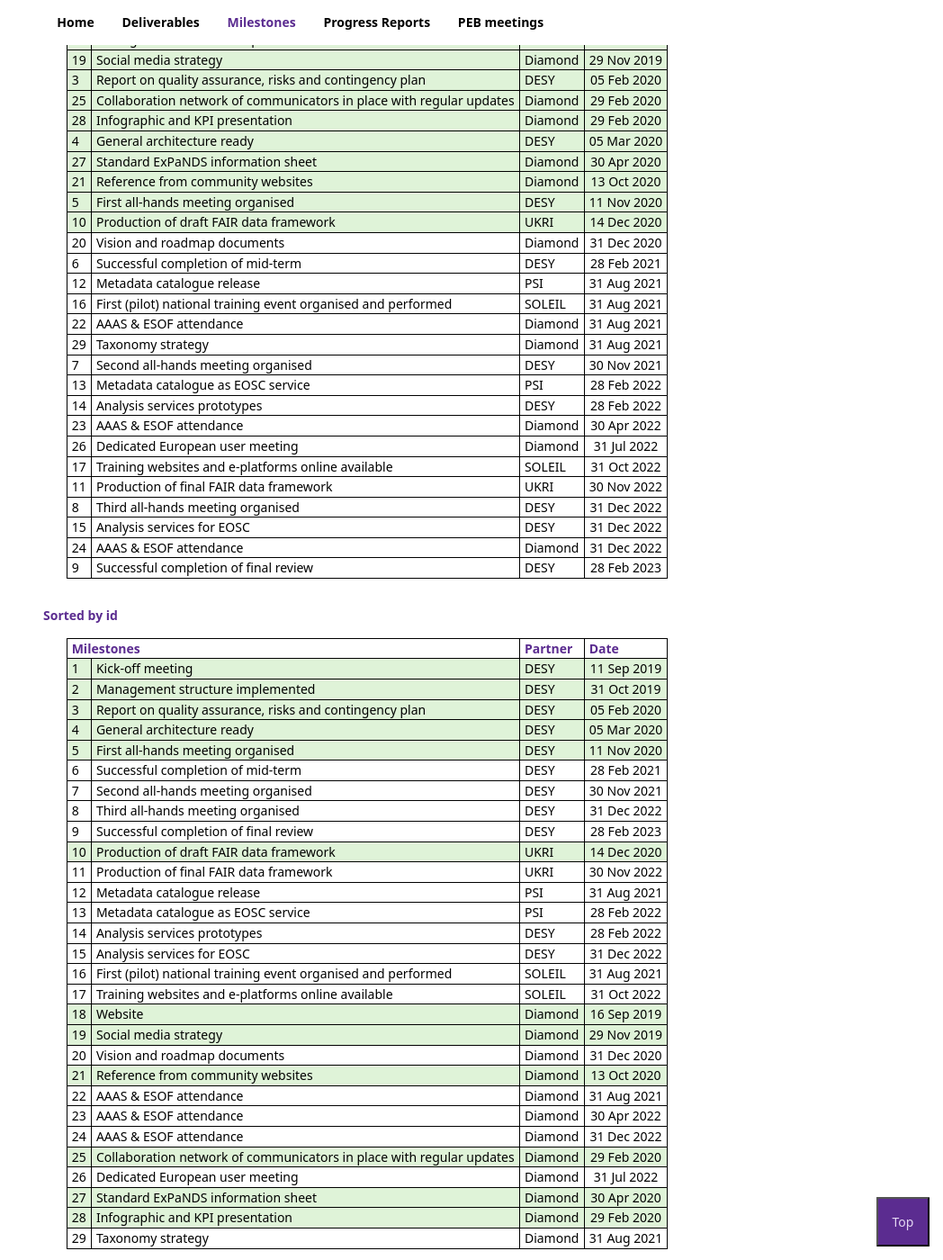
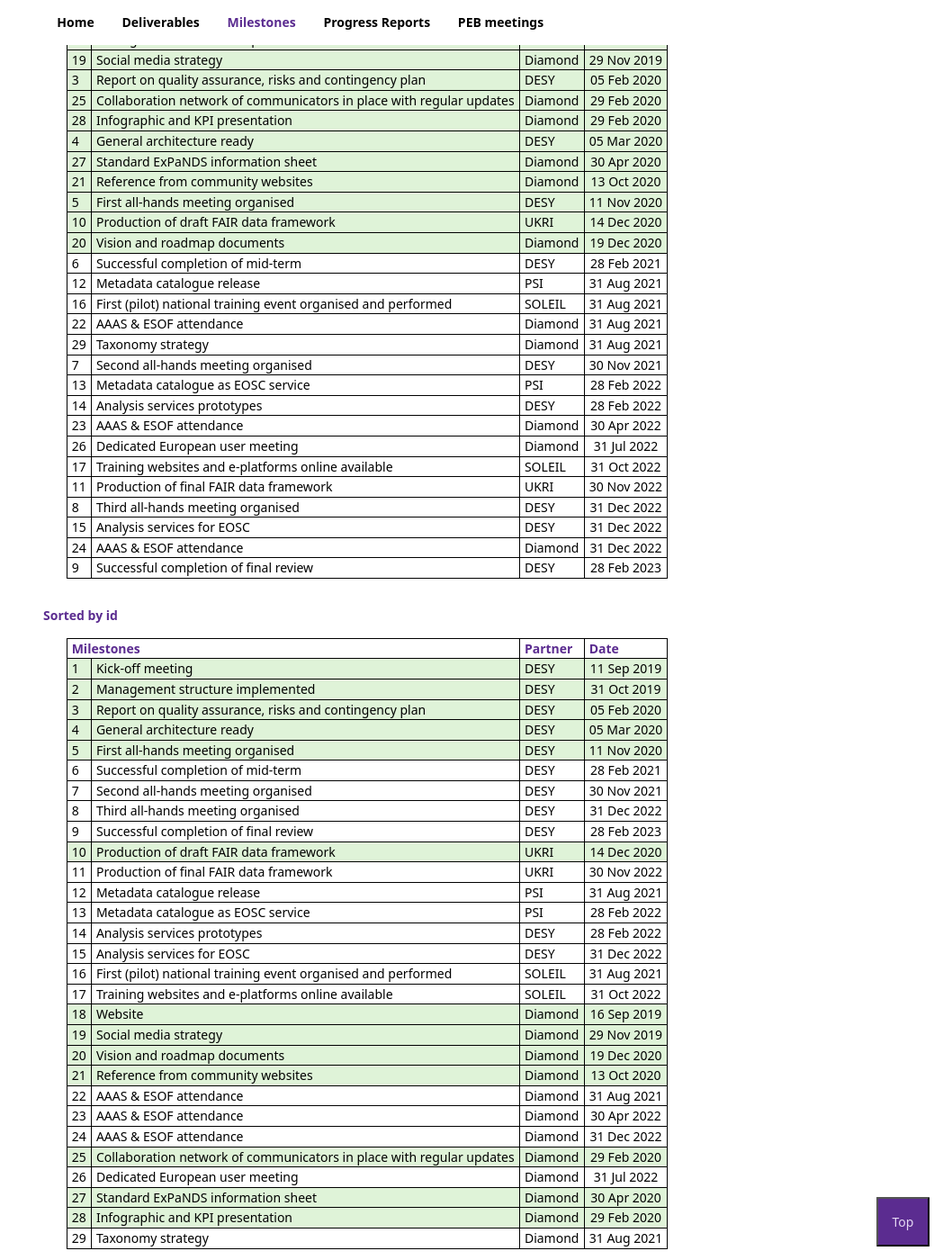
Before and after one commit to ExPaNDS-eu/WP1-reporting, a Jekyll site: the page built from milestones.html, in a window 1280 px wide and 1400 px high, scrolled down 372 px. Shown: the whole window at 90% size, without its empty margins (232-1280 px from the left). Built offline with Jekyll 4.4.1, drawn with Linux system fonts in a browser that asks for light colours; some of the changed text lies outside the part shown.

Commit message:
delivery of roadmap and vision for ExPaNDS

```diff
--- a/_data/deliverables.yml
+++ b/_data/deliverables.yml
@@ -226,7 +226,7 @@
 - id: 6.04
   name: Vision and roadmap documents for key audiences
   partner: Diamond
-  date: 2020-12-31
+  date: 2020-12-19
 
 - id: 6.05
   name: ExPaNDS representation material for relevant large international conferences
--- a/_data/milestones.yml
+++ b/_data/milestones.yml
@@ -97,7 +97,7 @@
 - id: 20
   name: Vision and roadmap documents
   partner: Diamond
-  date: 2020-12-31
+  date: 2020-12-19
 
 - id: 21
   name: Reference from community websites
```
